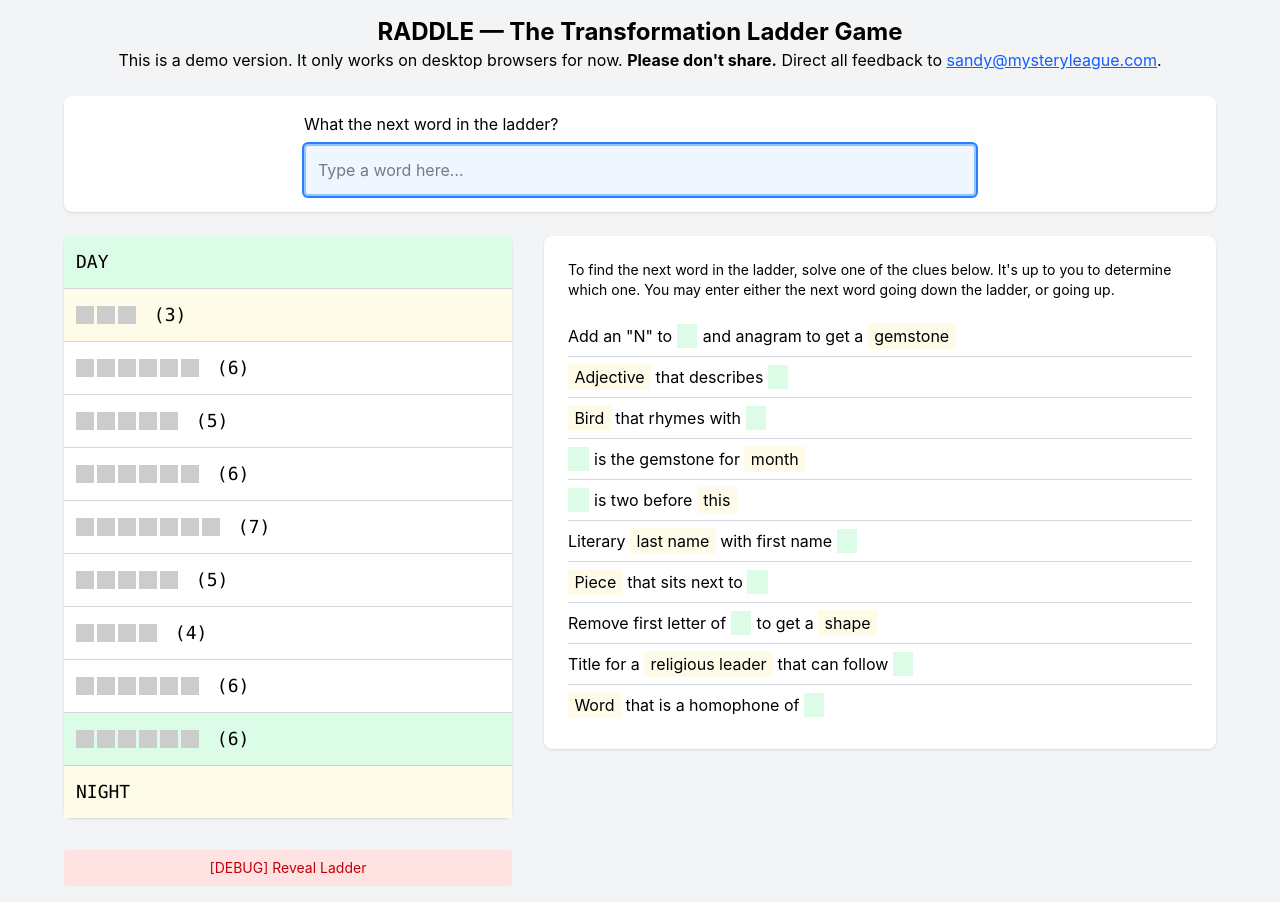
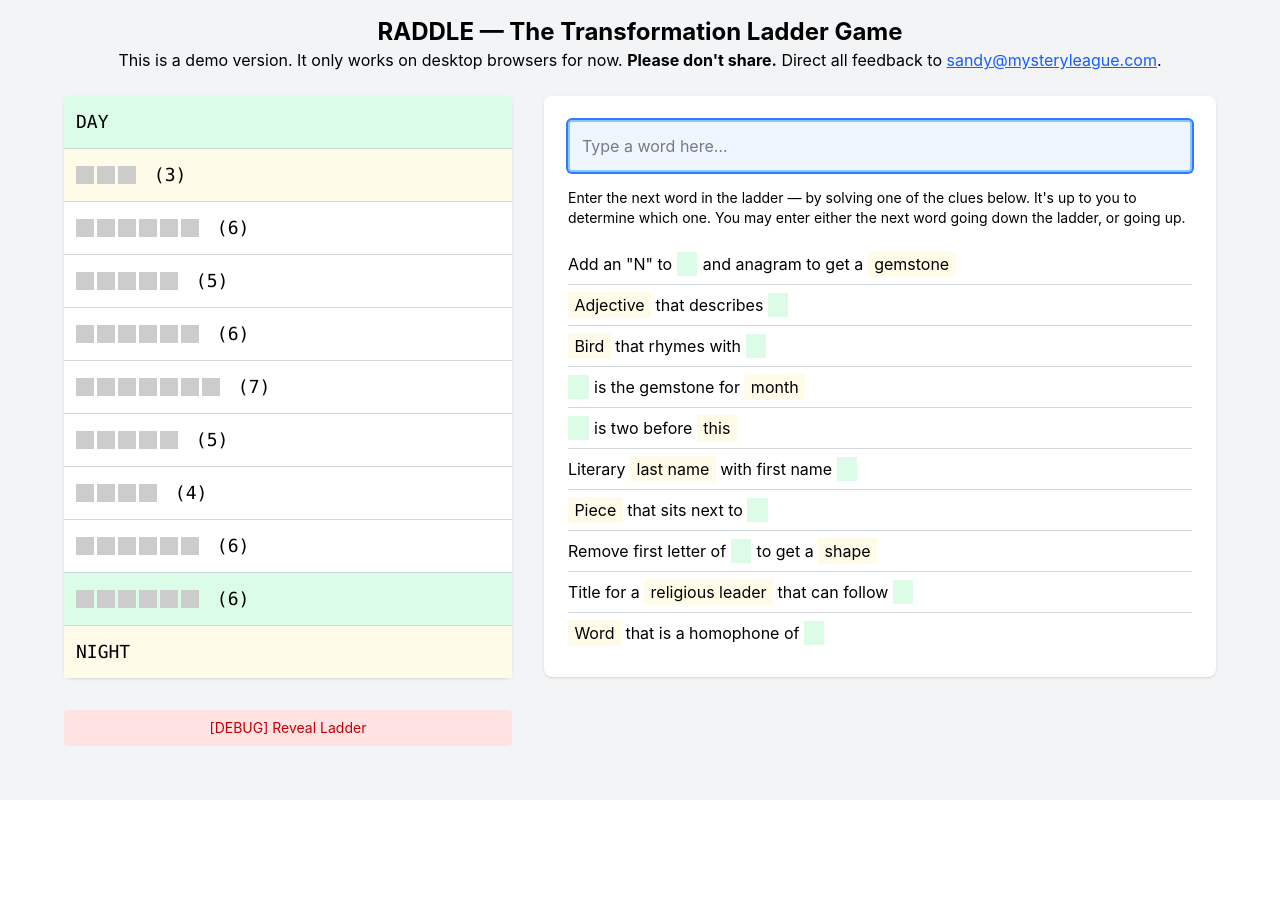
Before and after one commit to santheo/raddle, a SvelteKit app: page / in a window 1280 px wide. After the commit the page ends 800 px from the top, so only its background shows below. Built offline with nearby package versions, Linux system fonts and the light colour scheme.

Commit message:
Move input to clue box

```diff
--- a/src/routes/+page.svelte
+++ b/src/routes/+page.svelte
@@ -162,26 +162,7 @@ function handleInput(event) {
       <p>This is a demo version. It only works on desktop browsers for now. <b>Please don't share.</b> Direct all feedback to <a class="text-blue-600 underline" href="mailto:sandy@mysteryleague.com">sandy@mysteryleague.com</a>.</p>
     </div>
     <!-- Top section: Input -->
-    {#if !gameComplete}
-    <div class="bg-white rounded-lg shadow p-4 mb-6">
-      <div class="max-w-2xl mx-auto">
-        <p class="mb-2">
-          What the next word in the ladder?
-        </p>
-        <input
-          bind:this={inputElement}
-          type="text"
-          bind:value={currentInput}
-          onkeydown={handleInput}
-          placeholder="Type a word here…"
-          class="w-full p-3 border-2 border-blue-300 rounded bg-blue-50 focus:outline-none focus:ring-2 focus:ring-blue-500"
-        />
-        {#if errorMessage}
-          <p class="text-red-500 mt-2">{errorMessage}</p>
-        {/if}
-      </div>
-    </div>
-    {:else}
+    {#if gameComplete}
       <div class="text-center p-4 bg-green-100 rounded mb-4">
         <h3 class="text-xl font-bold text-green-700">Congratulations!</h3>
         <p>You've successfully climbed the ladder!</p>
@@ -194,8 +175,22 @@ function handleInput(event) {
       <!-- Clues -->
       <div class="md:order-2">
       <div class="bg-white rounded-lg shadow p-6">
+        <div class="max-w-2xl mx-auto mb-4">
+          <input
+            bind:this={inputElement}
+            type="text"
+            bind:value={currentInput}
+            onkeydown={handleInput}
+            placeholder="Type a word here…"
+            class="w-full p-3 border-2 border-blue-300 rounded bg-blue-50 focus:outline-none focus:ring-2 focus:ring-blue-500"
+          />
+          {#if errorMessage}
+            <p class="text-red-500 mt-2">{errorMessage}</p>
+          {/if}
+        </div>
+
         <p class="mb-4 text-sm">
-          To find the next word in the ladder, solve one of the clues below.
+          Enter the next word in the ladder — by solving one of the clues below.
           It's up to you to determine which one.
           You may enter either the next word going down the ladder, or going up.
         </p>
```
